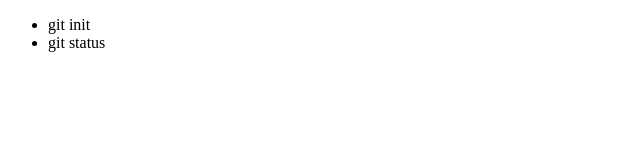
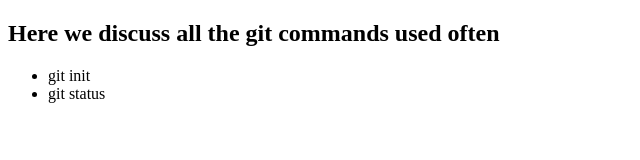
Before and after one commit to aravindsanalkumar/new-vcs, a plain HTML site: page commands.html in a window 1280 px wide. Shown: the whole page, without its empty margins (0-640 px from the left). Drawn offline with Linux system fonts and the light colour scheme.

Commit message:
added heading to the command page

```diff
--- a/commands.html
+++ b/commands.html
@@ -6,6 +6,7 @@
     <title>Document</title>
 </head>
 <body>
+    <h2>Here we discuss all the git commands used often</h2>
     <ul>
         <li>git init</li>
         <li>git status</li>
```
